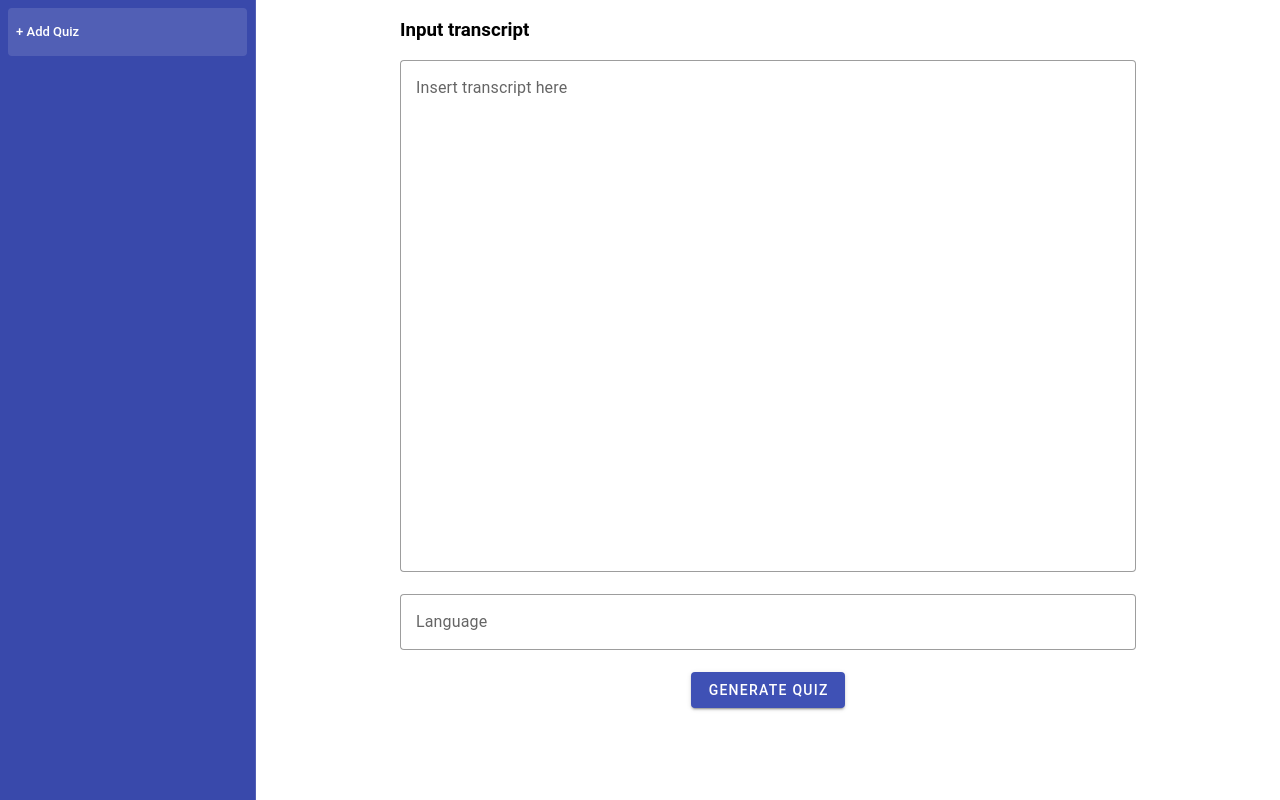
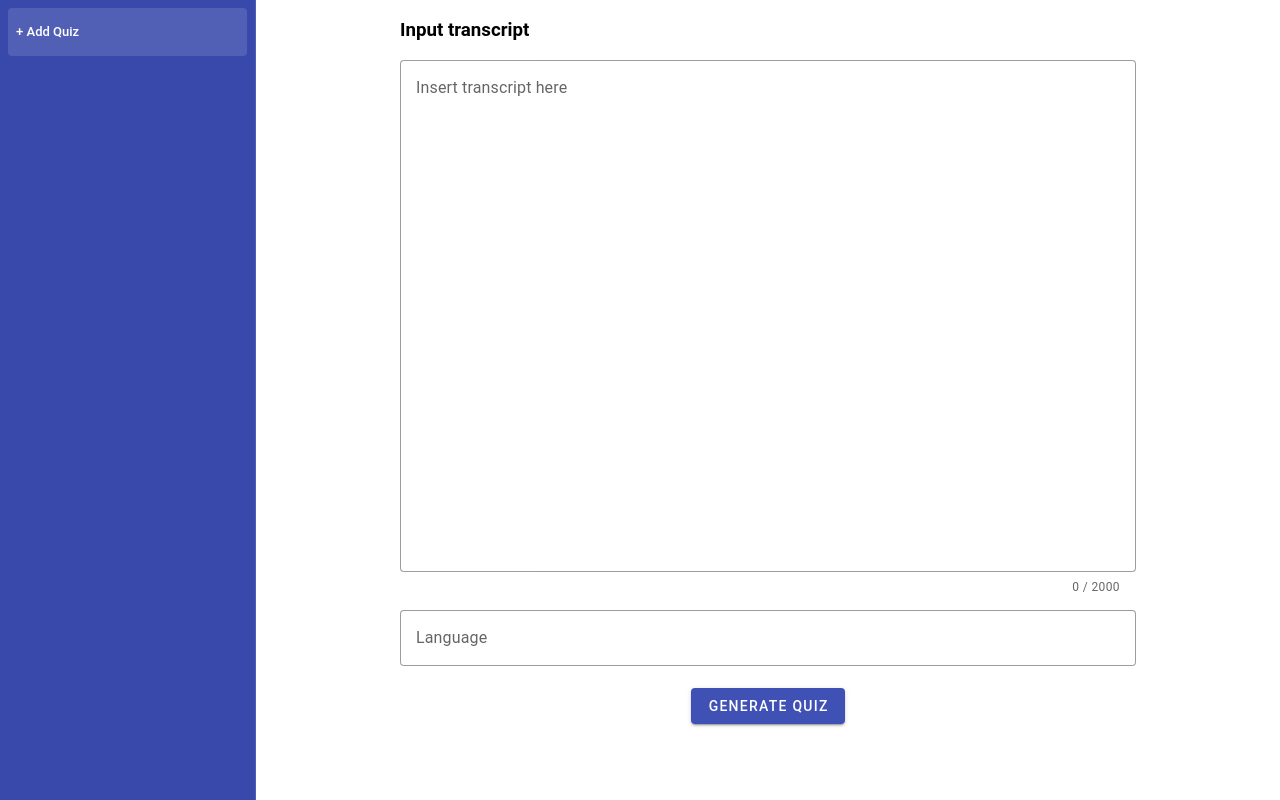
Before and after one commit to FooJiaYin/ai-quiz, a Nuxt app: page / in a window 1280 px wide. Built offline with nearby package versions, Linux system fonts and the light colour scheme.

Commit message:
UI: Limit word length to 2000

```diff
--- a/pages/index.vue
+++ b/pages/index.vue
@@ -1,6 +1,7 @@
 <template>
     <h3 class="mb-4" ref="form">Input transcript</h3>
     <v-textarea label="Insert transcript here" v-model="input" variant="outlined" rows="20" clearable
+        class="mb-4" :maxlength="2000" counter persistent-counter
         :readonly="quiz.status.includes('...')"></v-textarea>
     <v-text-field label="Language" v-model="language" variant="outlined"></v-text-field>
     <CenterButton @click="generateQuiz">Generate Quiz</CenterButton>
```
